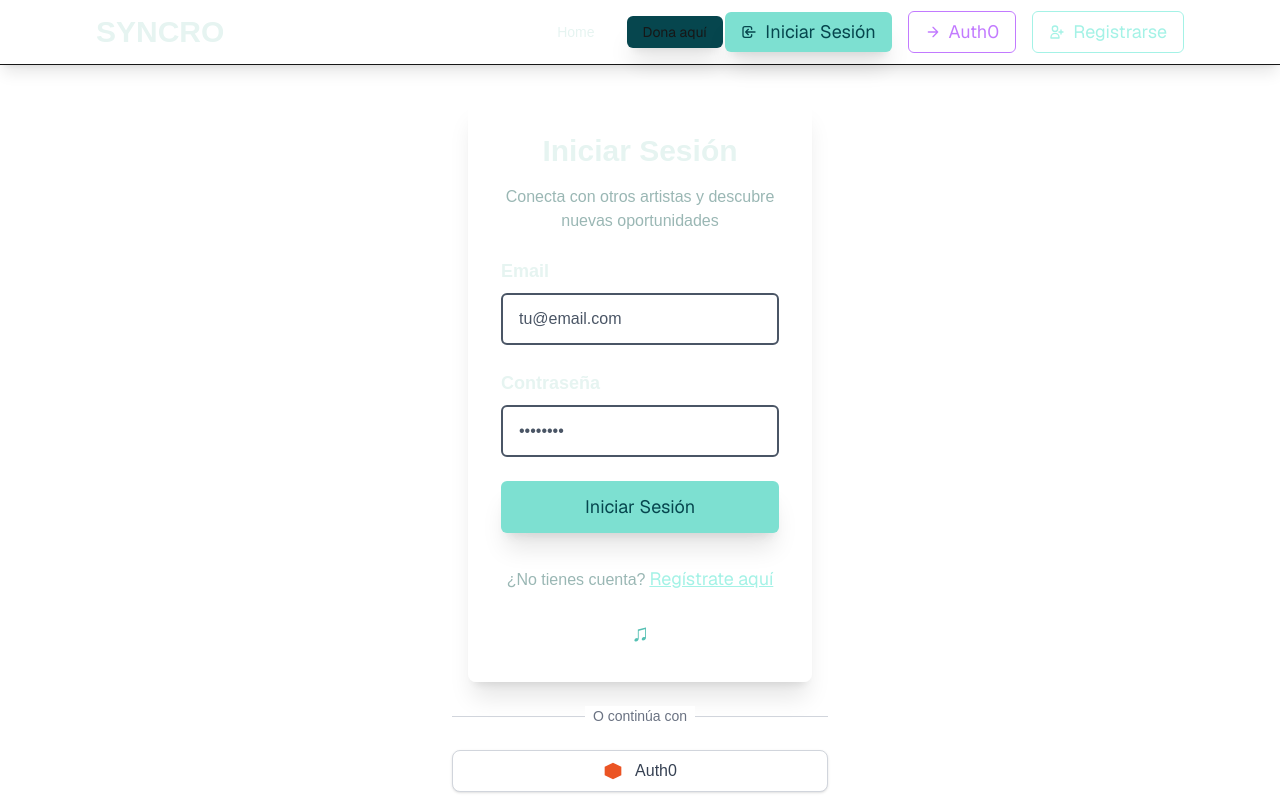
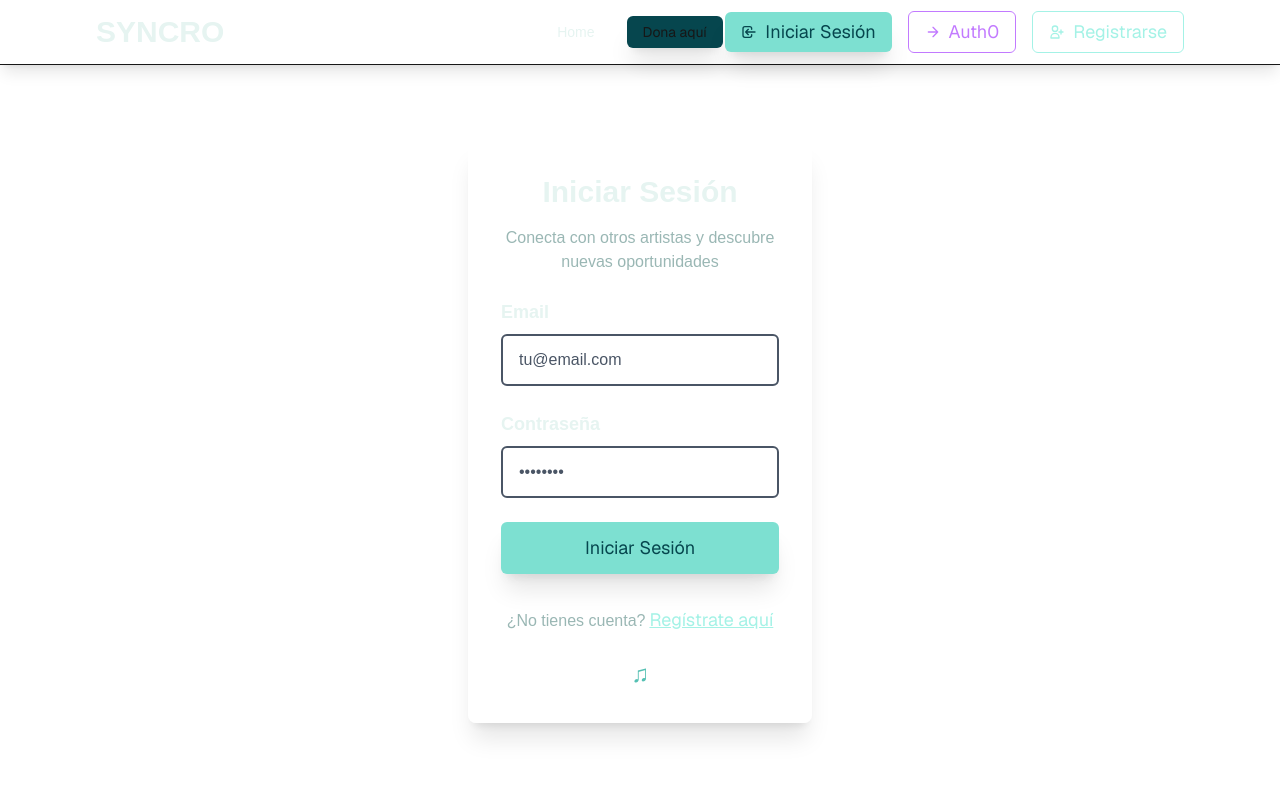
Before and after one commit to pf-henry-g3/front, a Next.js app in the folder front/: page /login in a window 1280 px wide. Shown: the top 800 px of the page. Built offline with nearby package versions, Linux system fonts and the light colour scheme; no server answers.

Commit message:
chore(auth): remove old Auth0 button and divider from login page

```diff
--- a/front/src/app/login/page.tsx
+++ b/front/src/app/login/page.tsx
@@ -1,44 +1,12 @@
 'use client';
 
-import { useAuth0 } from '@auth0/auth0-react';
 import LoginForm from "@/src/components/LoginForm";
 
-
 export default function LoginPage() {
-    const { loginWithRedirect } = useAuth0();
-
-    const handleAuth0Login = () => {
-        loginWithRedirect({
-            appState: { returnTo: '/' }
-        });
-    };
-
     return (
         <div className="flex items-center justify-center min-h-screen bg-black-50">
             <div className="w-full max-w-md p-9 space-y-6">
-                {/* Tu formulario local */}
                 <LoginForm />
-
-                {/* Divisor */}
-                <div className="relative">
-                    <div className="absolute inset-0 flex items-center">
-                        <div className="w-full border-t border-gray-300"></div>
-                    </div>
-                    <div className="relative flex justify-center text-sm">
-                        <span className="px-2 bg-white text-gray-500">O continúa con</span>
-                    </div>
-                </div>
-
-                {/* Botón Auth0 */}
-                <button
-                    onClick={handleAuth0Login}
-                    className="w-full flex items-center justify-center gap-3 px-4 py-2 border border-gray-300 rounded-lg shadow-sm bg-white hover:bg-gray-50 transition-colors"
-                >
-                    <svg className="w-5 h-5" viewBox="0 0 24 24" fill="none">
-                        <path d="M12 2L2 7V17L12 22L22 17V7L12 2Z" fill="#EB5424" />
-                    </svg>
-                    <span className="font-medium text-gray-700">Auth0</span>
-                </button>
             </div>
         </div>
     );
```
